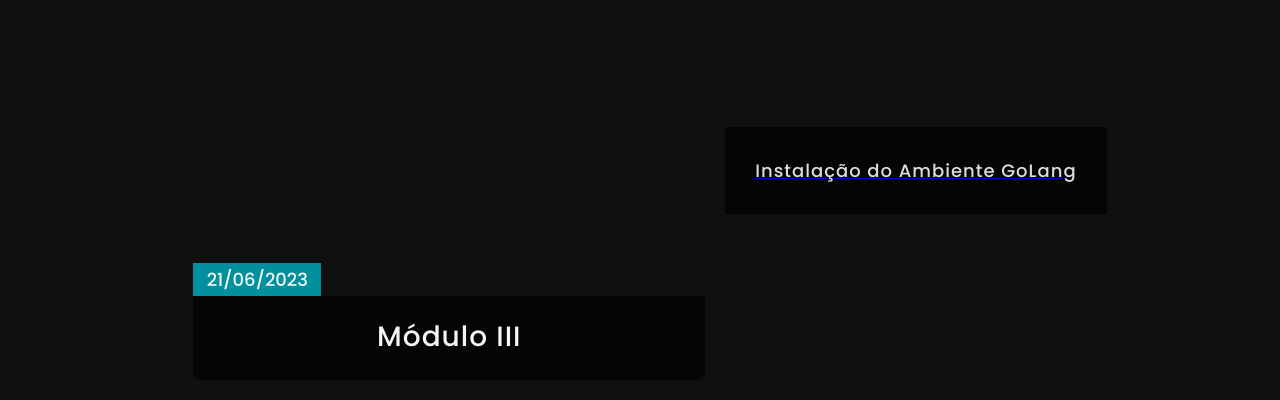
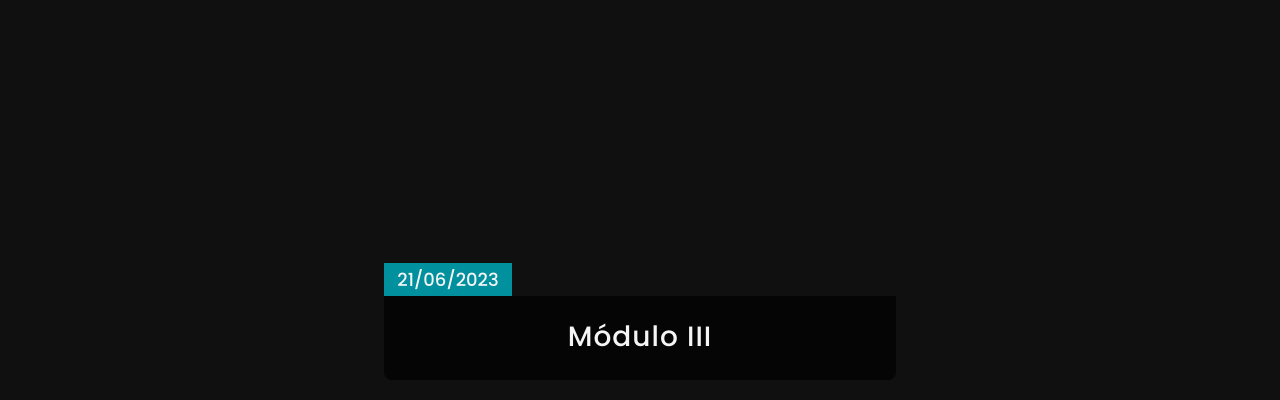
Before and after one commit to UdpeEnrico/GoLang, a plain HTML site: page index.html in a window 1280 px wide. Shown: the part 1510-1910 px from the top of the page. Drawn offline with nearby package versions, Linux system fonts and the light colour scheme; a web font is replaced by a local one.

Commit message:
Update index.html

```diff
--- a/index.html
+++ b/index.html
@@ -161,9 +161,6 @@
                         </div>
                     </a>
                 </div>
-		    <a href="https://www.youtube.com/watch?v=LvWgseWxDkg"><div class="blog-text">
-                            <p>Instalação do Ambiente GoLang</p>
-                        </div></a>
             </div>
         </div>
     </div>
```
